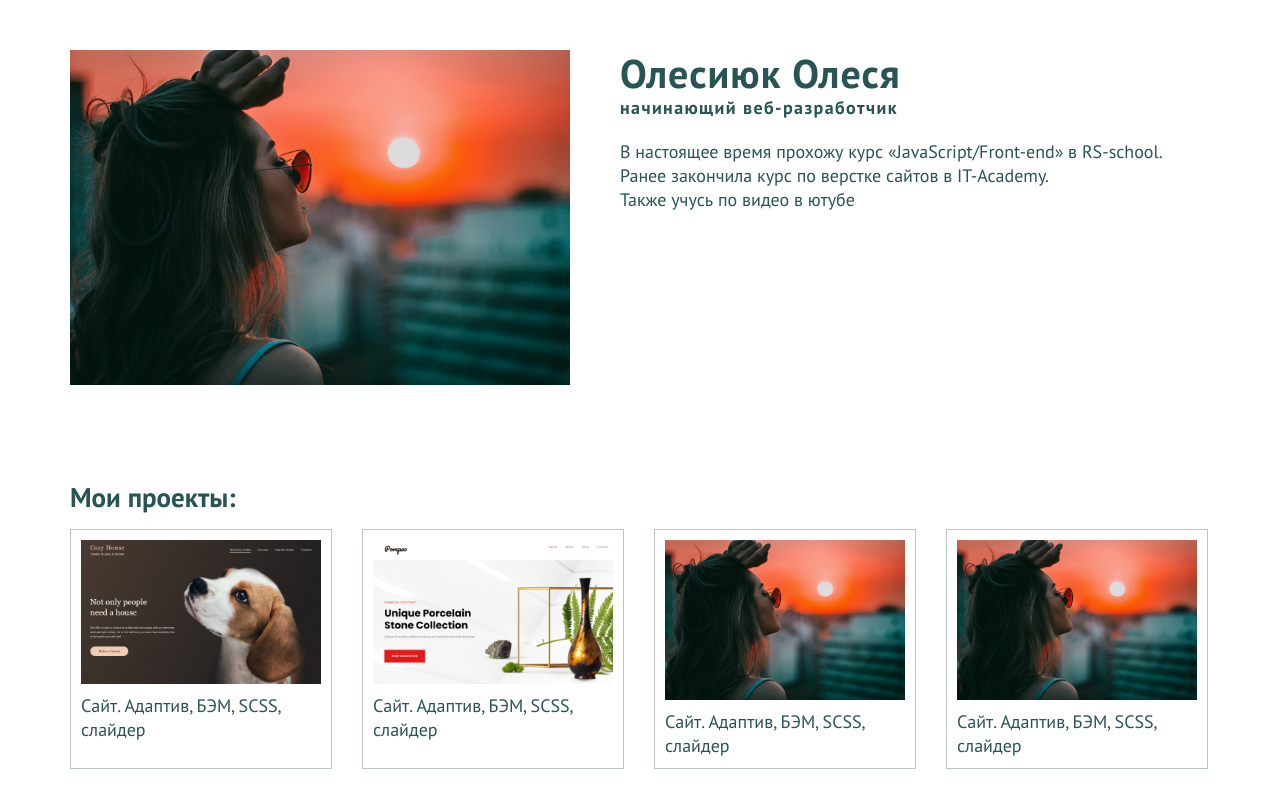
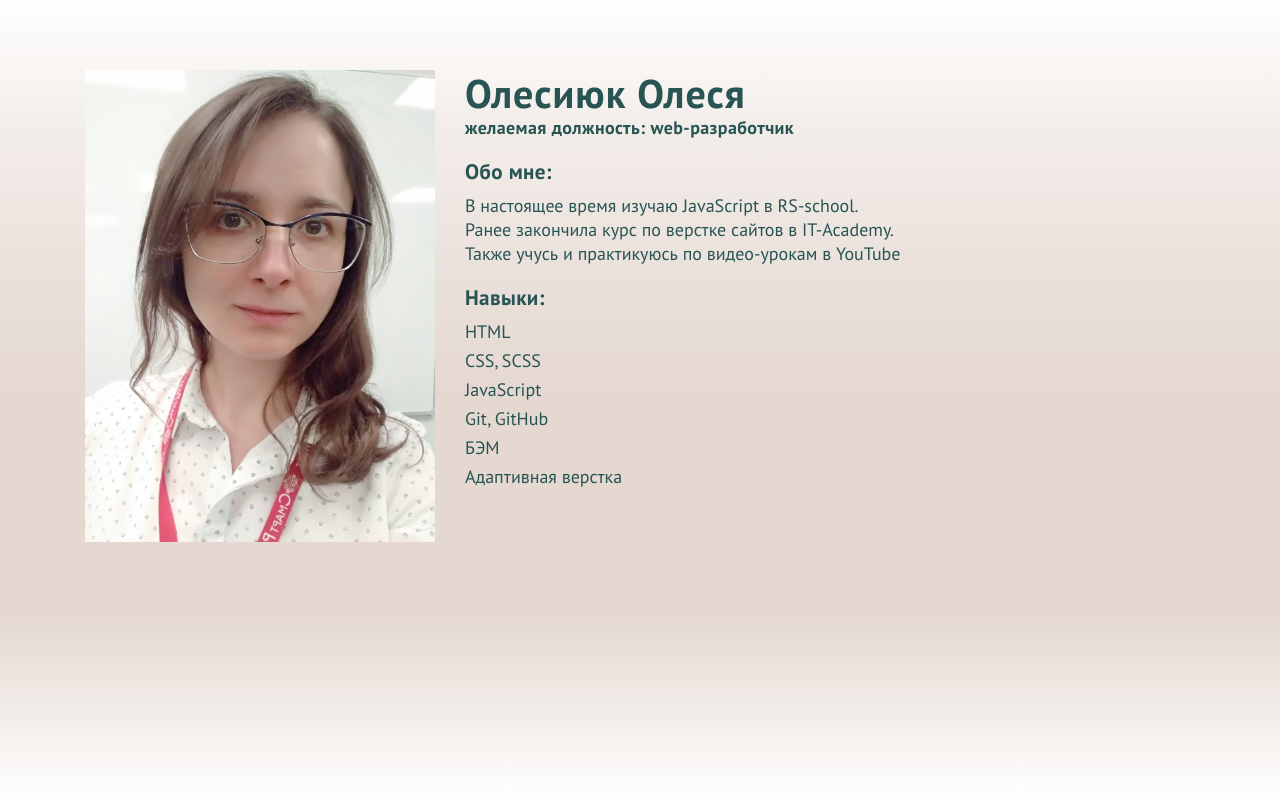
Before and after one commit to olol1631/cv, a plain HTML site: page index.html in a window 1280 px wide. Shown: the top 796 px of the page. Drawn offline with Linux system fonts and the light colour scheme.

Commit message:
add project REALT

```diff
--- a/css/style.scss
+++ b/css/style.scss
@@ -1,5 +1,13 @@
+*{
+    box-sizing: border-box;
+}
 h1, h2, h3, h4, h5, h6, p{
     margin: 0;
+}
+ul{
+    padding: 0;
+    margin: 0;
+    list-style: none;
 }
 img{
     display: block;
@@ -13,6 +21,9 @@ body{
     line-height: 24px;
     color: #285453;
     font-family: 'PT Sans', sans-serif;
+    @media  (max-width: 768px){
+        font-size: 16px;
+    }
 }
 .container{
     max-width: 1140px;
@@ -20,41 +31,102 @@ body{
     padding: 0 15px;
 }
 .about-me{
-    margin: 50px 0 100px;
+    padding: 70px 0 50px;
+    margin-bottom: 70px;
+    background: rgb(255,255,255);
+    background: linear-gradient(0deg, rgba(255,255,255,1) 0%, rgba(228,216,208,1) 23%, rgba(229,216,209,1) 39%, rgba(229,216,209,1) 51%, rgba(232,221,215,1) 60%, rgba(243,237,233,1) 84%, rgba(255,255,255,1) 100%);
+    @media  (min-width: 1140px){
+        min-height: 100vh;
+    }
+    @media  (max-width: 768px){
+        margin-bottom: 50px;
+        padding: 50px 0 30px;
+    }
+    @media  (max-width: 540px){
+        margin-bottom: 30px;
+        padding: 30px 0 10px;
+    }
     &__inner{
         display: flex;
-        gap: 50px;
+        gap: 30px;
+        @media  (max-width: 768px){
+            justify-content: center;
+            text-align: center;
+        }
+    }
+    &__img-container{
+        flex: 1 1 350px;
+        max-width: 350px;
+        @media  (max-width: 768px){
+            margin: 0 auto;
+            margin-bottom: 20px;
+        }
     }
     &__img{
-        width: 500px;
+        width: 100%;
+        margin: 0;
     }
     &__title{
         font-size: 40px;
         line-height: 46px;
         letter-spacing: 1px;
+        @media  (max-width: 768px){
+            font-size: 32px;
+            line-height: 38px;
+        }
     }
     &__subtitle{
         margin-bottom: 20px;
         font-weight: bold;
-        letter-spacing: 1.4px;
+        letter-spacing: 0.4px;
+    }
+    &__box{
+        margin-bottom: 20px;
+    }
+    &__box-title{
+        margin-bottom: 10px;
+        letter-spacing: 0.4px;
+
+    }
+    &__skill{
+        margin-bottom: 5px;
     }
 }
 .projects{
-    margin-bottom: 50px;
+    margin-bottom: 70px;
+    @media  (max-width: 768px){
+        margin-bottom: 50px;
+    }
+    @media  (max-width: 540px){
+        margin-bottom: 30px;
+    }
     &__title{
-        margin-bottom: 20px;
+        margin-bottom: 30px;
+        @media  (max-width: 540px){
+            margin-bottom: 20px;
+        }
     }
     &__box{
         display: flex;
         gap: 30px;
         flex-wrap: wrap;
+        justify-content: space-between;
+        @media  (max-width: 768px){
+            gap: 20px 4%;
+        }
     }
     &__item{
         display: block;
-        width: 240px;
+        width: 30%;
         border: 1px solid #28545354;
         padding: 10px;
         transition: all .5s;
+        @media  (max-width: 768px){
+            width: 47%;
+        }
+        @media  (max-width: 420px){
+            width: 100%;
+        }
         &:hover{
             box-shadow: 2px 2px 12px #285453;
             transform: scale(1.05);
@@ -71,8 +143,12 @@ body{
     background-color: #285453;
     &__inner{
         display: flex;
-        gap: 20px 100px;
+        gap: 10px 100px;
         justify-content: center;
+        align-items: center;
+        @media  (max-width: 580px){
+            flex-direction: column;
+        }
     }
     a{
         color: #fff;
--- a/index.html
+++ b/index.html
@@ -17,13 +17,30 @@
     <section class="about-me">
         <div class="container">
             <div class="about-me__inner">
-                <img src="img/pietra-schwarzler-FqdfVIdgR98-unsplash.jpg" alt="" class="about-me__img">
-                <div class="about-me__box">
+                <div class="about-me__img-container">
+                    <img src="img/myfoto.jpg" alt="" class="about-me__img">
+                </div>
+                <div class="about-me__content">
                     <h1 class="about-me__title">Олесиюк Олеся</h1>
-                    <p class="about-me__subtitle">начинающий веб-разработчик</p>
-                    <p class="about-me__desc">В настоящее время прохожу курс «JavaScript/Front-end» в RS-school.</p>
-                    <p class="about-me__desc">Ранее закончила курс по верстке сайтов в IT-Academy.</p>
-                    <p class="about-me__desc">Также учусь по видео в ютубе</p>
+                    <p class="about-me__subtitle">желаемая должность: web-разработчик</p>
+                    <div class="about-me__box">
+                        <h3 class="about-me__box-title">Обо мне:</h3>
+                        <p class="about-me__desc">В настоящее время изучаю JavaScript в RS-school.</p>
+                        <p class="about-me__desc">Ранее закончила курс по верстке сайтов в IT-Academy.</p>
+                        <p class="about-me__desc">Также учусь и практикуюсь по видео-урокам в YouTube</p>
+                    </div>
+                    <div class="about-me__box">
+                        <h3 class="about-me__box-title">Навыки:</h3>
+                        <ul class="about-me__skills">
+                            <li class="about-me__skill">HTML</li>
+                            <li class="about-me__skill">CSS, SCSS</li>
+                            <li class="about-me__skill">JavaScript</li>
+                            <li class="about-me__skill">Git, GitHub</li>
+                            <li class="about-me__skill">БЭМ</li>
+                            <li class="about-me__skill">Адаптивная верстка</li>
+                        </ul>
+                    </div>
+
                 </div>
             </div>
         </div>
@@ -33,27 +50,27 @@
             <div class="projects__inner">
                 <h2 class="projects__title">Мои проекты:</h2>
                 <div class="projects__box">
-                    <a href="#" class="projects__item">
+                    <a href="#" class="projects__item" target="_blank">
                         <img src="img/screenshot_shelter.jpg" alt="shelter" class="projects__img">
-                        <p class="projects__desc">Сайт. Адаптив, БЭМ, SCSS, слайдер</p>
+                        <p class="projects__desc">Сайт приюта для животных. Адаптив, БЭМ, SCSS, слайдер</p>
                     </a>
-                    <a href="https://olol1631.github.io/pompeo/" class="projects__item">
-                        <img src="img/screenshot_pompeo.jpg" alt="" class="projects__img">
-                        <p class="projects__desc">Сайт. Адаптив, БЭМ, SCSS, слайдер</p>
+                    <a href="https://olol1631.github.io/pompeo/" class="projects__item" target="_blank">
+                        <img src="img/screenshot_pompeo.jpg" alt="pompeo" class="projects__img">
+                        <p class="projects__desc">Сайт магазина. Адаптив, БЭМ, SCSS, слайдер</p>
                     </a>
-                    <a href="#" class="projects__item">
+                    <a href="https://olol1631.github.io/realt/" class="projects__item" target="_blank">
+                        <img src="img/screenshot_realt.jpg" alt="realt" class="projects__img">
+                        <p class="projects__desc">Сайт агентства недвижимости. Адаптив, БЭМ, SCSS, фильтр</p>
+                    </a>
+                    <a href="#" class="projects__item" target="_blank">
                         <img src="img/pietra-schwarzler-FqdfVIdgR98-unsplash.jpg" alt="" class="projects__img">
                         <p class="projects__desc">Сайт. Адаптив, БЭМ, SCSS, слайдер</p>
                     </a>
-                    <a href="#" class="projects__item">
+                    <a href="#" class="projects__item" target="_blank">
                         <img src="img/pietra-schwarzler-FqdfVIdgR98-unsplash.jpg" alt="" class="projects__img">
                         <p class="projects__desc">Сайт. Адаптив, БЭМ, SCSS, слайдер</p>
                     </a>
-                    <a href="#" class="projects__item">
-                        <img src="img/pietra-schwarzler-FqdfVIdgR98-unsplash.jpg" alt="" class="projects__img">
-                        <p class="projects__desc">Сайт. Адаптив, БЭМ, SCSS, слайдер</p>
-                    </a>
-                    <a href="#" class="projects__item">
+                    <a href="#" class="projects__item" target="_blank">
                         <img src="img/pietra-schwarzler-FqdfVIdgR98-unsplash.jpg" alt="" class="projects__img">
                         <p class="projects__desc">Сайт. Адаптив, БЭМ, SCSS, слайдер</p>
                     </a>
@@ -70,6 +87,7 @@
             </div>
         </div>
     </footer>
+    <script src="js/script.js"></script>
 </body>
 
 </html>
--- a/js/script.js
+++ b/js/script.js
@@ -0,0 +1,14 @@
+const myFoto = document.querySelector('.about-me__img-container')
+const aboutMeSubtitle = document.querySelector('.about-me__subtitle')
+const aboutMe = document.querySelector('.about-me__inner')
+
+appendFoto()
+window.addEventListener('resize', appendFoto)
+
+function appendFoto(){
+    if(document.documentElement.clientWidth < 768){
+        aboutMeSubtitle.after(myFoto)
+    } else{
+        aboutMe.prepend(myFoto)
+    }
+}
```
Also changed, not shown: css/style.css, img/IMG_6883а.jpg (added), img/myfoto.jpg (added), img/screenshot_realt.jpg (added), 3 other files.
